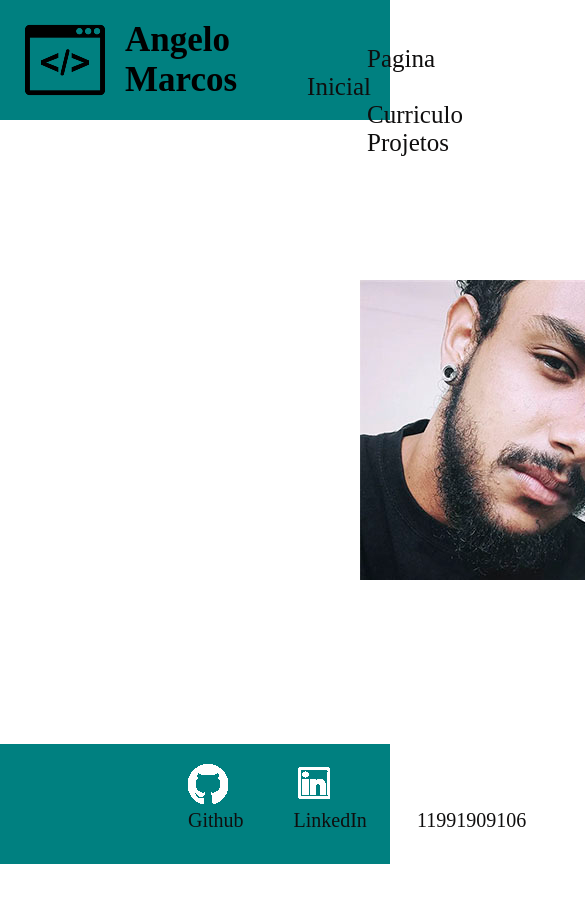
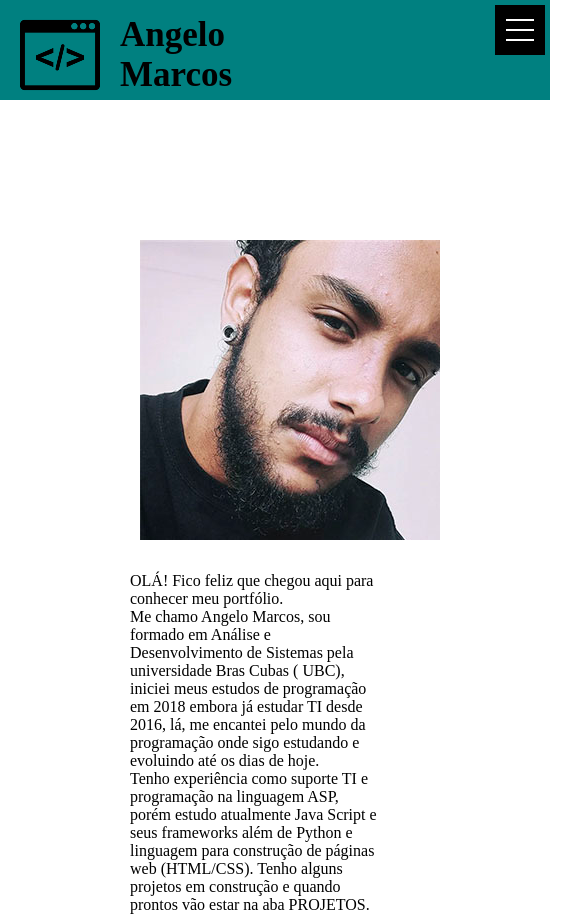
Before and after one commit to AngeloMarcos/site, a plain HTML site: page index.html in a window 390 px wide. Shown: the top 917 px of the page, 585 px wide, since content can reach past the window. Before the commit the page ends 864 px from the top, so only its background shows below. Drawn offline with Linux system fonts and the light colour scheme.

Commit message:
atualizacao responsiva

```diff
--- a/CSS/style.css
+++ b/CSS/style.css
@@ -34,7 +34,7 @@ nav li{
 
 }
 .menu{
-    margin: 20px 250px 50px 0px;
+    margin: 1% 4%;
     padding: 20px 250px 20px 20px;
 }
 .menu li :hover{
@@ -64,7 +64,7 @@ nav li{
     margin: 10px;
 }
 
-.texto_apresentacao p{
+.texto_apresentacao {
     width: 300px;
 }
 
@@ -85,6 +85,111 @@ nav li{
     color: rgb(15, 14, 14);
 
 }
+.redes li a:hover{
+    background-color: #00FFFF;
+    border-radius: 50px;
+}
 .redes nav{
     display: inline-flex;
 }
+
+/* PROJETOS */
+
+.projeto1{
+    width: 50%;
+    margin: 40px 40px;
+
+    font: 25px bold;
+    color: #008080 ;
+}
+
+/* MEDIA QUERY */
+
+@media  (max-width: 500px){
+
+    #toggle{
+        position:relative;
+        width: 50px;
+        height: 50px;
+        background-color: black;
+        cursor: pointer;
+        display: flex;
+        justify-content: center;
+        align-items: center;
+        transition: 0.2s;
+    }
+
+    #toggle.active{
+        background-color: #f70707;
+    }
+
+    #toggle::before{
+        content:'';
+        position: absolute;
+        width: 28px;
+        height: 2px;
+        background-color: #ffffff;
+        transition: 0.2s;
+        transform: translateY(-10px);
+        box-shadow: 0 10px 0 #ffffff;
+    }
+    #toggle.active::before{
+
+        transform: translateY(0px) rotate(45deg);
+        box-shadow: 0 0px 0 #ffffff;
+    }
+    #toggle.active::after{
+
+        transform: translateY(0px) rotate(-45deg);
+    }
+    #toggle::after{
+        content:'';
+        position: absolute;
+        width: 28px;
+        height: 2px;
+        background-color: #ffffff;
+        transition: 0.2s;
+        transform: translateY(10px);
+
+    }
+
+
+
+header , footer{
+    margin: 0%;
+    background-color: #008080;
+    justify-content: space-between;
+    display: inline-flex;
+    padding: 5px;
+    width: 550px;
+    height: 100px;
+}
+.container-logo{
+    margin: 5px 10px 0px 10px;
+    padding: 5px 20px 5px 5px;
+    border-radius: 3px;
+    display: inline-flex;
+}
+.container-logo:hover{
+    background-color: #00FFFF;
+    border-radius: 10px;
+}
+.menu{
+    display: none;
+}
+
+.apresentacao{
+    width: 400px;
+    margin: 80px 80px;
+    padding: 50px;
+    display: block;
+}
+.imagem1{
+    width: 200px;
+    margin: 10px;
+}
+
+.texto_apresentacao {
+    width: 250px;
+}
+}
--- a/corpo/projetos.html
+++ b/corpo/projetos.html
@@ -4,41 +4,32 @@
 <head>
   <link rel="stylesheet" type="text/css" href="../CSS/style.css" />
   <meta charset="utf-8">
-  <script src="../site\JS\jquery-3.6.4.min.js"></script>
 </head>
 
-<body>
 
 
   <header>
+    <div class="container-logo">
 
-    <div class="container-logo">
-        <div class="logo-imagem">
-            <img src="../site/Imgs/logo1.png" alt="">
-        </div>
-        <div class="logo-texto">
-            <a href="..site/index.html"><h1>Angelo Marcos</h1></a>
+          <a > <img src="../Imgs/logo1.png" alt=""></a>
+          <a href="..site/index.html"><h1>Angelo <br> Marcos</h1></a>
 
-        </div>
     </div>
 
         <div class="menu">
+            <nav>
               <ul>
-
                 <li><a href="../site/index.html">Pagina Inicial</a></li>
                 <li><a href="../site/doc/Curriculo Angelo Marcos.pdf">Curriculo</a></li>
-            <li><a href="#">Projetos</a></li>
+                <li><a href="C:\Users\angel\Desktop\github\site\corpo\projetos.html#">Projetos</a></li>
             </ul>
-      <!--  -->
+            </nav>
         </div>
   </header>
   <div class="container_apresentacao">
 
     <div class="imagem1">
       <img src="../site/Imgs/CAPI1.jpg" alt="">
-    </div>
-    <div class="texto_apresentacao">
-      aqui fica os projetoooss
     </div>
 
 
@@ -49,31 +40,43 @@
 
   </div>
 
+    <body>
+
+            <div class="container_apresentacao">
+              <h2>aqui fica os projetoooss</h2>
+            </div>
+    </body>
 
       <div class="rodape">
         <footer >
+          <div class="redes">
            <nav>
-          <div class="github" >
-            <ul>
-              <li><a href="https://github.com/AngeloMarcos/Portifolio"><img src="../site/Imgs/Github.png" alt=""></a></li>
-              <li><a href="https://github.com/AngeloMarcos/Portifolio">github</a></li>
+             <div class="git">
+               <ul >
+                 <li ><a href="https://github.com/AngeloMarcos/Portifolio"><img src="../Imgs/Github.png" alt=""></a></li>
+               </ul>
+               <ul >
+                 <li><a  href="https://github.com/AngeloMarcos/Portifolio">Github</a></li>
                </ul>
              </div>
-          <div class="LinkedIn">
+            <div class="linkedin">
              <ul>
-              <li><a href="https://www.linkedin.com/in/angelo-marcos-116122181/"><img class="linkedin" src="../site/Imgs/Linkedin.png" alt=""></a></li>
+               <li><a href="https://www.linkedin.com/in/angelo-marcos-116122181/"><img class="linkedin" src="../Imgs/Linkedin.png" alt=""></a></li>
+             </ul>
+             <ul>
                <li><a href="https://www.linkedin.com/in/angelo-marcos-116122181/">LinkedIn</a></li>
-
              </ul>
             </div>
-
-          <div class="whatsapp" >
+            <div>
+             <ul class="wpp">
+               <li><a href=""><img src="../Imgs/wpp.png" alt=""></a></li>
+             </ul>
              <ul>
-              <li><a href=""><img src="../site/Imgs/wpp.png" alt=""></a></li>
                <li><a  >11991909106</a></li>
              </ul>
             </div>
           </nav>
+          </div>
 
      </footer>
       </div>
@@ -86,6 +89,5 @@
         })
       </script> -->
 
-</body>
 
 </html>
--- a/index.html
+++ b/index.html
@@ -10,7 +10,6 @@
   <meta name="viewport" content="width=deivce-width, initial-scale=1.0"/>
 </head>
 
-<body>
   <header>
     <div class="container-logo">
 
@@ -22,11 +21,20 @@
         <div class="menu">
             <nav>
               <ul>
-                <li><a href="../site/index.html">Pagina Inicial</a></li>
-                <li><a href="../site/doc/Curriculo Angelo Marcos.pdf">Curriculo</a></li>
-                <li><a href="C:\Users\angel\Desktop\github\site\corpo\projetos.html#">Projetos</a></li>
+                <li><a href="../site/index.html"><b>Pagina Inicial</b></a></li>
+                <li><a href="../site/doc/Curriculo Angelo Marcos.pdf"><b>Curriculo</b></a></li>
+                <li><a href="C:\Users\angel\Desktop\github\site\corpo\projetos.html#"><b>Projetos</b></a></li>
             </ul>
             </nav>
+        </div>
+
+        <div id="toggle">
+          <script>
+            const toggle = document.getElementById('toggle');
+            toggle.onclick = function(){
+              toggle.classList.toggle('active');
+            }
+          </script>
         </div>
   </header>
   <body>
@@ -94,13 +102,7 @@
 
 
 
-  <!-- script para pop up -->
-  <!--   <script>
-        $('document').ready(function () {
-          alert('Jquery is included');
-        })
-      </script> -->
 
-</body>
+
 
 </html>
```
Also changed, not shown: 1 other file. Lines whose indentation alone changed are shown as unchanged.
